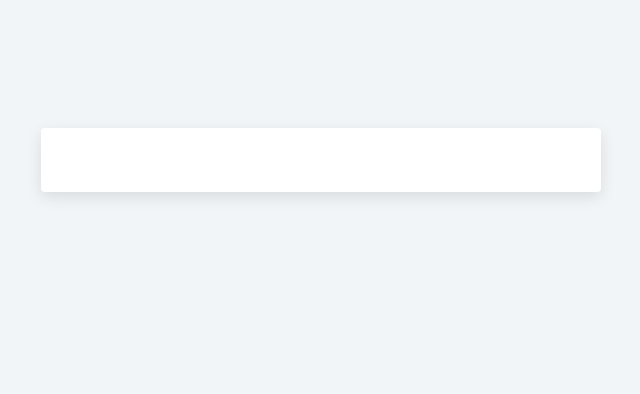
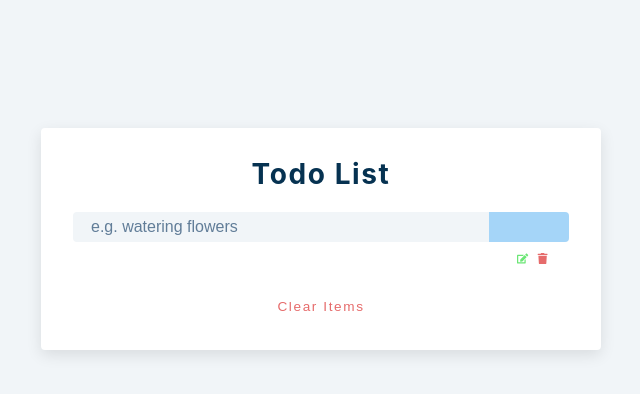
Before and after one commit to vildntn/todo-list-react, a React (Create React App) app: page / in a window 1280 px wide. Shown: the top 394 px of the page, without its empty margins (319-959 px from the left). Built offline with nearby package versions, Linux system fonts and the light colour scheme; the HTML template or start-up script is replaced by a standard one.

Commit message:
app updated

```diff
--- a/src/App.js
+++ b/src/App.js
@@ -1,9 +1,48 @@
-import React from "react";
+import React, {useState} from "react";
+import List from "./List";
+import './index.css';
 
 function App() {
+  const [name, setName] = useState('')
+  const [list, setList] = useState([])
+  const [alert, setAlert] = useState({
+    show:false,
+    type:'',
+    message:''
+    })
+  const [isEditing, setIsEditing] = useState(false)
+  const [editId, setEditId] = useState(null)
+
+  console.log(name);
+
+const handleSubmit=(e)=>{
+e.preventDefault()
+
+if(!name){
+  //when the user does not type anything
+  //show alert
+
+}else if(name &&isEditing){
+//user type something but for editing
+}
+else{
+  //add item to todo list
+  //show alert for successfully added the item
+}
+
+}
+
   return <>
   <section className="section-center">
-
+    <form  className="todo-form" onSubmit={handleSubmit}>
+     <h3>Todo List</h3>
+      <div className="form-control">
+        <input type="text" className="todo" value={name} onChange={(e)=>setName(e.target.value)} placeholder="e.g. watering flowers"/>
+        <button className="submit-btn"></button>
+      </div>
+    </form>
+    <List/>
+    <button className="clear-btn">Clear Items</button>
   </section>
   </>;
 }
```
